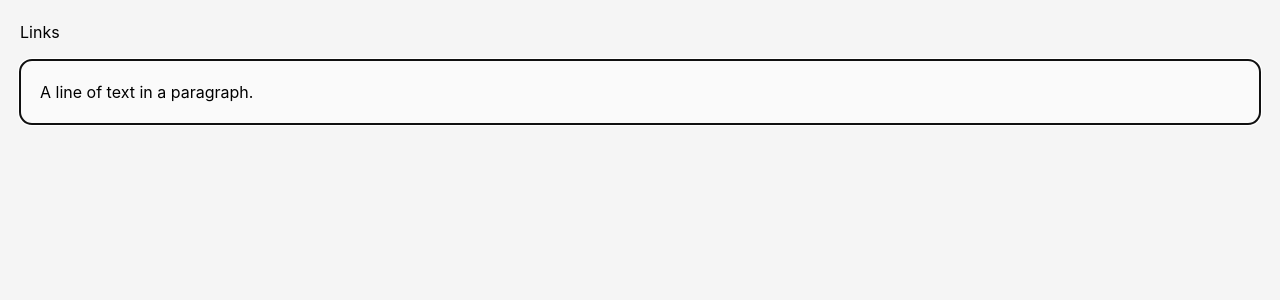
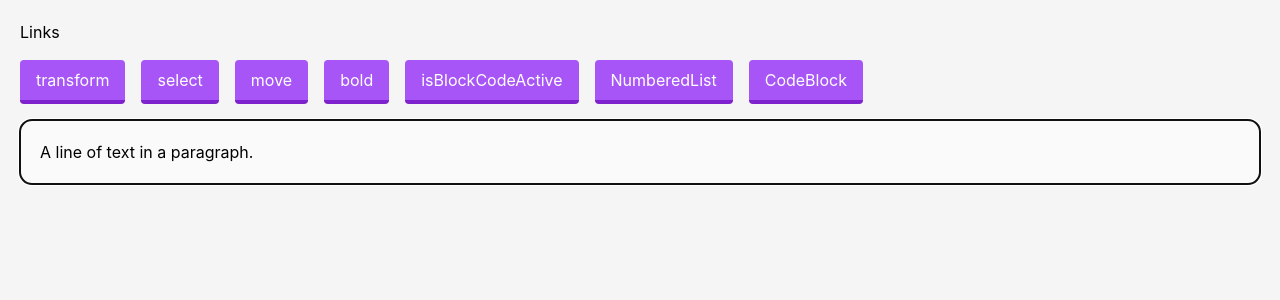
Before and after one commit to unstablectrl/flumph, a Next.js app: page /home/Home in a window 1280 px wide. Shown: the top 300 px of the page. Built offline with nearby package versions, Linux system fonts and the light colour scheme.

Commit message:
Add numbered lists and code blocks

```diff
--- a/components/slate/CustomEditor.ts
+++ b/components/slate/CustomEditor.ts
@@ -1,5 +1,7 @@
-import { Editor, Text, Transforms } from 'slate'
+import { Editor, Element, Text, Transforms } from 'slate'
 import { hasOwnProperty } from 'utils/typescript'
+
+const LIST_TYPES = ['numbered-list', 'bulleted-list']
 
 const CustomEditor = {
   isBoldMarkActive(editor: Editor) {
@@ -52,16 +54,83 @@ const CustomEditor = {
       { type: isActive ? undefined : 'border' },
       { match: n => Editor.isBlock(editor, n) },
     )
-    // Transforms.move(editor, {
-    //   distance: 1,
-    //   unit: 'character',
-    //   reverse: false,
-    // })
+    Transforms.move(editor, {
+      distance: 1,
+      unit: 'character',
+      reverse: false,
+    })
     // Transforms.select(editor, {
     //   anchor: { path: [0, 0], offset: 0 },
     //   focus: { path: [2, 0], offset: 1 },
     // })
   },
+
+  isMarkActive(editor: Editor, format: string) {
+    const marks = Editor.marks(editor)
+    if (!marks) return false
+    if (hasOwnProperty(marks, format)) return marks[format] === true
+  },
+
+  toggleMark(editor: Editor, format: string) {
+    const isActive = this.isMarkActive(editor, format)
+    if (isActive) {
+      Editor.removeMark(editor, format)
+    } else {
+      Editor.addMark(editor, format, true)
+    }
+  },
+
+  isBlockActive(editor: Editor, format: string) {
+    const { selection } = editor
+    // console.log('selection', selection)
+    if (!selection) return false
+    const [match] = Array.from(
+      Editor.nodes(editor, {
+        at: Editor.unhangRange(editor, selection),
+        match: n => {
+          // console.log('isEditor', Editor.isEditor(n))
+          // console.log('isElement', Element.isElement(n))
+          // console.log('type', Element.isElement(n) && n.type)
+          return (
+            !Editor.isEditor(n) && Element.isElement(n) && n.type === format
+          )
+        },
+      }),
+    )
+    return !!match
+  },
+
+  toggleBlock(editor: Editor, format: any) {
+    console.log('toggleBlock')
+    const isActive = this.isBlockActive(editor, format)
+    const isList = LIST_TYPES.includes(format)
+    const isCode = 'code' === format
+    Transforms.unwrapNodes(editor, {
+      match: n => {
+        return (
+          !Editor.isEditor(n) &&
+          Element.isElement(n) &&
+          (LIST_TYPES.includes(n.type) || 'code' === n.type)
+        )
+      },
+      split: true,
+    })
+
+    const newProperties: Partial<Element> = {}
+    if (isActive || isCode) {
+      newProperties.type = 'paragraph'
+    } else if (isList) {
+      newProperties.type = 'list-item'
+    } else {
+      newProperties.type = format
+    }
+    Transforms.setNodes<Element>(editor, newProperties)
+
+    if (!isActive && (isList || isCode)) {
+      const block = { type: format, children: [] }
+      Transforms.wrapNodes(editor, block)
+    }
+  },
 }
 
 export default CustomEditor
--- a/components/slate/Element.tsx
+++ b/components/slate/Element.tsx
@@ -7,6 +7,10 @@ export const Element: FC<RenderElementProps> = props => {
       return <CodeElement {...props} />
     case 'border':
       return <BorderElement {...props} />
+    case 'numbered-list':
+      return <NumberedListElement {...props} />
+    case 'list-item':
+      return <ListItemElement {...props} />
     default:
       return <DefaultElement {...props} />
   }
@@ -17,7 +21,9 @@ const CodeElement: FC<RenderElementProps> = ({ children, attributes }) => {
       {...attributes}
       className="font-mono bg-neutral-200 dark:bg-neutral-700 rounded p-1"
     >
-      <code>{children}</code>
+      {/* <code>
+        </code> */}
+      {children}
     </pre>
   )
 }
@@ -32,6 +38,20 @@ const BorderElement: FC<RenderElementProps> = ({ children, attributes }) => {
   )
 }
 
+const NumberedListElement: FC<RenderElementProps> = ({
+  children,
+  attributes,
+}) => {
+  return (
+    <ol className="pl-10 my-4 list-decimal list-inside" {...attributes}>
+      {children}
+    </ol>
+  )
+}
+const ListItemElement: FC<RenderElementProps> = ({ children, attributes }) => {
+  return <li {...attributes}>{children}</li>
+}
+
 const DefaultElement: FC<RenderElementProps> = ({ attributes, children }) => {
   return <p {...attributes}>{children}</p>
 }
--- a/components/slate/Leaf.tsx
+++ b/components/slate/Leaf.tsx
@@ -4,7 +4,17 @@ import { hasOwnProperty } from 'utils/typescript'
 
 const Leaf: FC<RenderLeafProps> = ({ attributes, children, leaf }) => {
   if (hasOwnProperty(leaf, 'bold') && leaf.bold)
-    return <strong {...attributes}>{children}</strong>
+    children = <strong>{children}</strong>
+  if (hasOwnProperty(leaf, 'italic') && leaf.italic)
+    children = <em>{children}</em>
+  if (hasOwnProperty(leaf, 'underline') && leaf.underline)
+    children = <u>{children}</u>
+  if (hasOwnProperty(leaf, 'code') && leaf.code)
+    children = (
+      <code className="p-1 bg-neutral-200 dark:bg-neutral-700 rounded">
+        {children}
+      </code>
+    )
   return <span {...attributes}>{children}</span>
 }
 
--- a/pages/home/Home.tsx
+++ b/pages/home/Home.tsx
@@ -1,7 +1,10 @@
+import Button from 'components/atoms/Button'
 import { CustomEditor, Element, Leaf } from 'components/slate'
 import useStorage from 'hooks/useStorage'
+import isHotkey from 'is-hotkey'
 import Head from 'next/head'
 import Link from 'next/link'
+import type { MouseEvent } from 'react'
 import {
   FC,
   KeyboardEvent,
@@ -10,13 +13,20 @@ import {
   useRef,
   useState,
 } from 'react'
-import type { BaseEditor, Descendant } from 'slate'
-import { createEditor } from 'slate'
+import { BaseEditor, createEditor, Descendant, Editor, Transforms } from 'slate'
 import { withHistory } from 'slate-history'
 import type { ReactEditor } from 'slate-react'
 import { Editable, Slate, withReact } from 'slate-react'
+import { hasOwnProperty } from 'utils/typescript'
 
 interface HomeProps {}
+
+const HOTKEYS: Record<string, string> = {
+  'mod+b': 'bold',
+  'mod+i': 'italic',
+  'mod+u': 'underline',
+  'mod+`': 'code',
+}
 
 const Home: FC<HomeProps> = () => {
   // Create a Slate editor object that won't change across renders.
@@ -62,13 +72,20 @@ const Home: FC<HomeProps> = () => {
   }
 
   const onKeyDown = (event: KeyboardEvent<HTMLInputElement>) => {
+    for (const hotkey in HOTKEYS) {
+      if (isHotkey(hotkey, event)) {
+        event.preventDefault()
+        const mark = HOTKEYS[hotkey]
+        CustomEditor.toggleMark(editor, mark)
+      }
+    }
     if (event.key === '&') {
       event.preventDefault()
       editor.insertText('and')
     }
     if (!event.ctrlKey) return
     switch (event.key) {
-      case '`': {
+      case ']': {
         event.preventDefault()
         CustomEditor.toggleCodeBlock(editor)
         break
@@ -80,11 +97,63 @@ const Home: FC<HomeProps> = () => {
         break
       }
 
-      case 'b': {
-        event.preventDefault()
-        CustomEditor.toggleBoldMark(editor)
+      // case 'b': {
+      //   event.preventDefault()
+      //   CustomEditor.toggleBoldMark(editor)
+      //   break
+      // }
+    }
+  }
+  const handleOnClick = (e: MouseEvent<HTMLButtonElement>, action: string) => {
+    e.stopPropagation()
+    e.preventDefault()
+    switch (action) {
+      case 'transform':
+        console.log('transform')
+        const { selection } = editor
+        if (!selection) return false
+        Transforms.unwrapNodes(editor, {
+          at: Editor.unhangRange(editor, selection), // Path of Editor
+          match: node => {
+            debugger
+            return (
+              !Editor.isEditor(node) &&
+              hasOwnProperty(node, 'children') &&
+              node.children?.every(child => Editor.isBlock(editor, child))
+            )
+          },
+          mode: 'all', // also the Editor's children
+        })
         break
-      }
+      case 'select':
+        console.log('select')
+        Transforms.select(editor, {
+          anchor: { path: [0, 0], offset: 0 },
+          focus: { path: [2, 0], offset: 1 },
+        })
+        break
+      case 'move':
+        console.log('move')
+        Transforms.move(editor, {
+          distance: 3,
+          unit: 'word',
+          reverse: true,
+        })
+        break
+      case 'isBlockActive':
+        console.log('isBlockActive', CustomEditor.isBlockActive(editor, 'code'))
+        break
+      case 'NumberedList':
+        console.log(
+          'toggleBlock numbered-list',
+          CustomEditor.toggleBlock(editor, 'numbered-list'),
+        )
+        break
+      case 'CodeBlock':
+        console.log('CodeBlock', CustomEditor.toggleBlock(editor, 'code'))
+        break
+      default:
+        break
     }
   }
 
@@ -103,6 +172,25 @@ const Home: FC<HomeProps> = () => {
           </Link>
         </div>
         <Slate editor={editor} value={value} onChange={slateOnChange}>
+          <div className="mb-5 flex space-x-4">
+            <Button onMouseDown={e => handleOnClick(e, 'transform')}>
+              transform
+            </Button>
+            <Button onMouseDown={e => handleOnClick(e, 'select')}>
+              select
+            </Button>
+            <Button onMouseDown={e => handleOnClick(e, 'move')}>move</Button>
+            <Button onMouseDown={e => handleOnClick(e, 'bold')}>bold</Button>
+            <Button onMouseDown={e => handleOnClick(e, 'isBlockActive')}>
+              isBlockCodeActive
+            </Button>
+            <Button onMouseDown={e => handleOnClick(e, 'NumberedList')}>
+              NumberedList
+            </Button>
+            <Button onMouseDown={e => handleOnClick(e, 'CodeBlock')}>
+              CodeBlock
+            </Button>
+          </div>
           <Editable
             className="p-5 rounded-xl bg-neutral-50 dark:bg-neutral-900"
             autoFocus
```
Also changed, not shown: types/slate.d.ts (+13 -2 lines).
